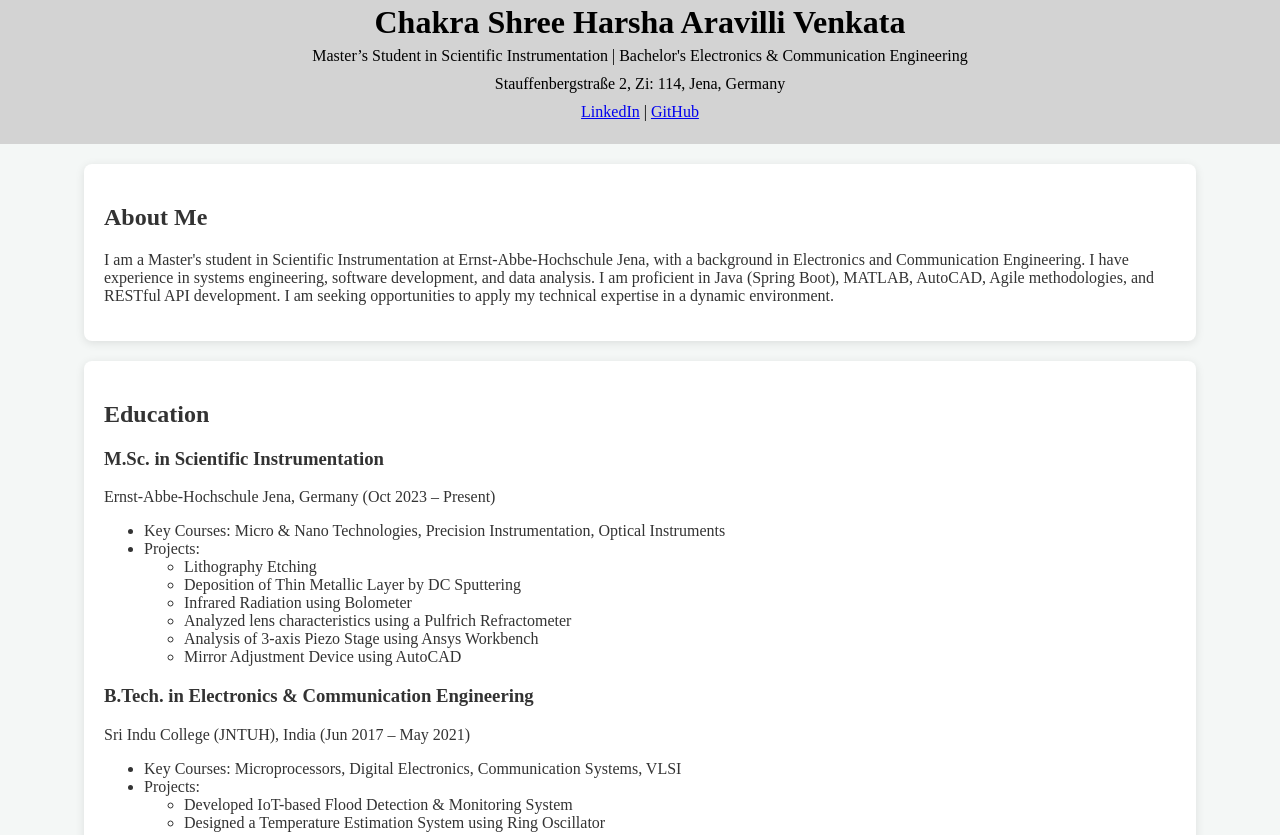
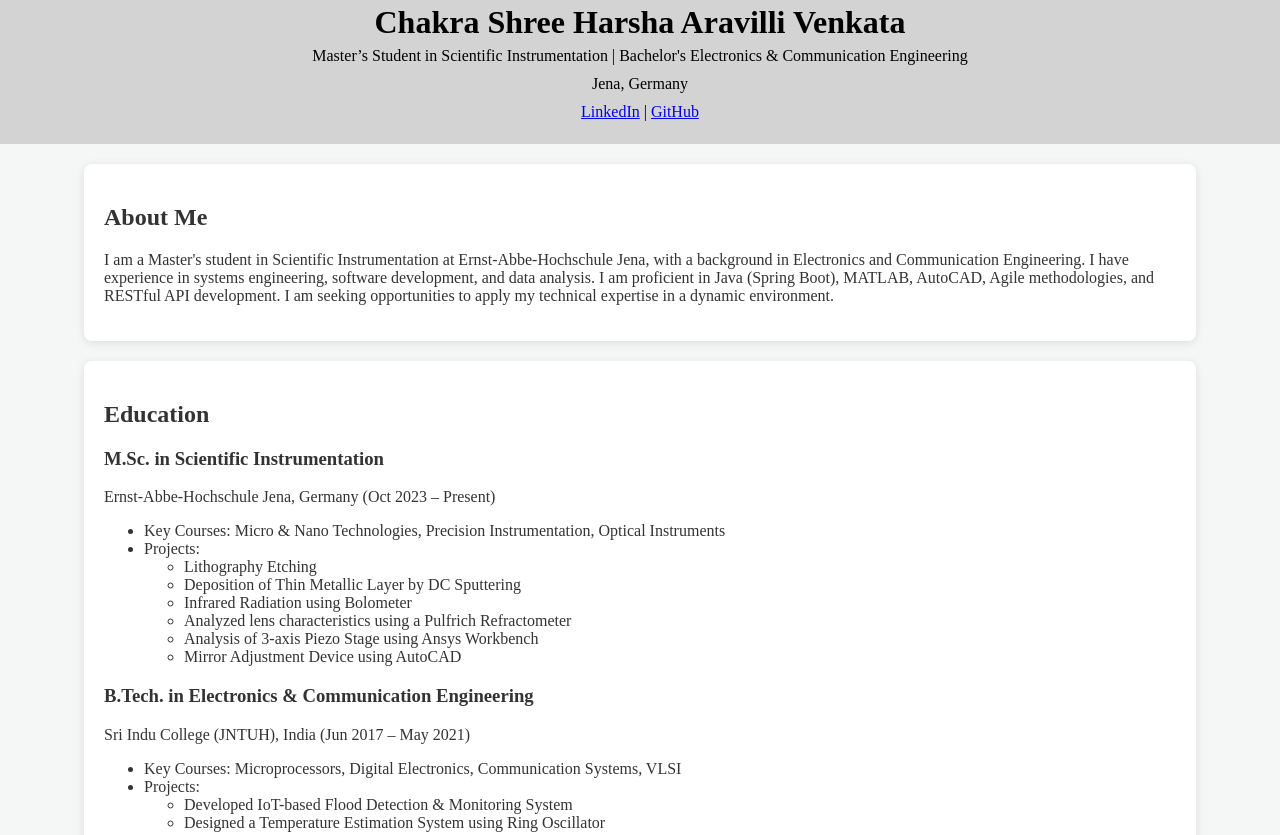
Before and after one commit to Chakra-Shree-Harsha/Online-Profile, a plain HTML site: page index.html in a window 1280 px wide. Shown: the top 835 px of the page. Drawn offline with Linux system fonts and the light colour scheme.

Commit message:
Update index.html

```diff
--- a/index.html
+++ b/index.html
@@ -79,7 +79,7 @@
 <header>
     <h1>Chakra Shree Harsha Aravilli Venkata</h1>
     <p> Master’s Student in Scientific Instrumentation | Bachelor's Electronics & Communication Engineering</p>
-    <p>Stauffenbergstraße 2, Zi: 114, Jena, Germany</p>
+    <p>Jena, Germany</p>
     <p> <a href="https://www.linkedin.com/in/Chakra-Shree-Harsha" target="_blank">LinkedIn</a> | <a href="https://github.com/Chakra-Shree-Harsha" target="_blank">GitHub</a></p>
 
 </header>
```
